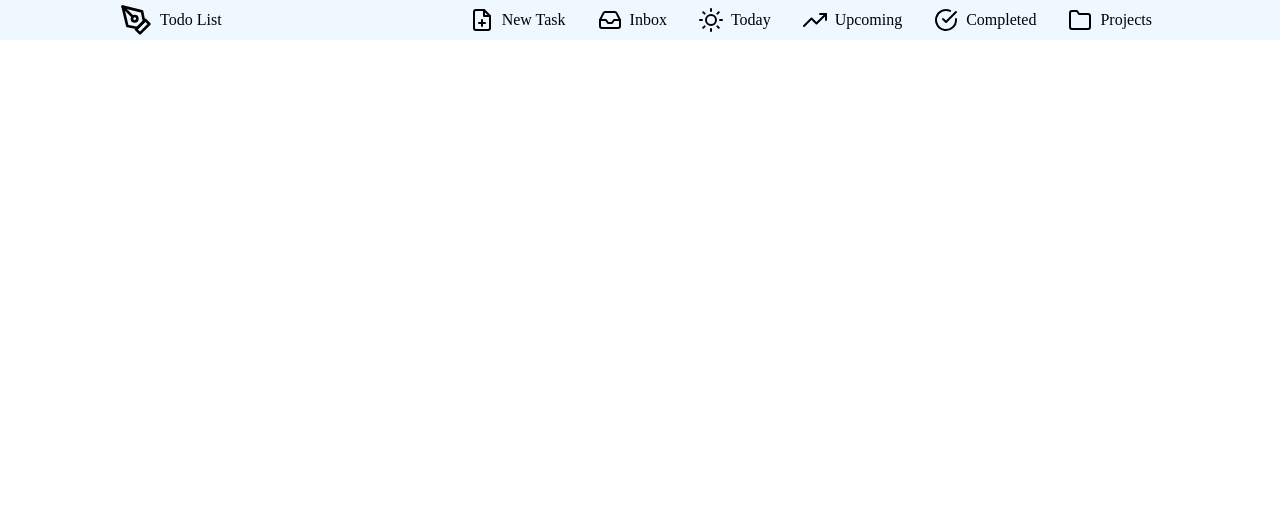
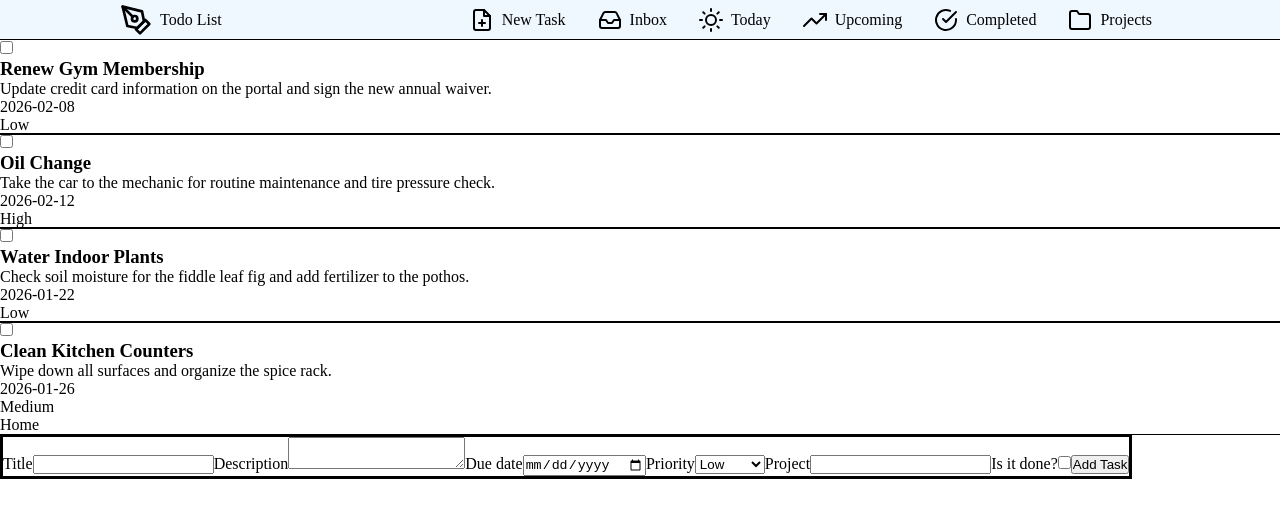
Before and after one commit to isi-code/odin-todo-list, a website built with webpack: page src/template.html in a window 1280 px wide. Both pictures are taken after a click on the item "New Task". Built offline with nearby package versions, Linux system fonts and the light colour scheme.

Commit message:
Add modal form and event menu

```diff
--- a/src/index.js
+++ b/src/index.js
@@ -39,8 +39,16 @@
     }
 
     newTask(){
-        this.refresh();
-        console.log("It works!");
+        const dialog = this.todoListRender.addTaskForm();
+        const form = dialog.querySelector("form");
+        console.log(form.elements);
+        form.addEventListener("submit", (e)=>{
+            e.preventDefault();
+
+            //const newTask = new Task();
+            //this.todoList.addTask(newTask);
+            dialog.remove();
+        });
     }
 
     today(){
--- a/src/style.css
+++ b/src/style.css
@@ -55,3 +55,8 @@
 .todo-list > div{
     outline: black solid 1px;
 }
+
+dialog{
+    display:block;
+    visibility: visible;
+}
--- a/src/todo-dom.js
+++ b/src/todo-dom.js
@@ -16,11 +16,6 @@
     };
 
     this.#task = {
-        status: {
-            mainTag: "input",
-            label: "Is it done?",
-            inputType: "checkbox",
-        },
     title: { mainTag: "h3", label: "Title", inputType: "text" },
     description: {
         mainTag: "p",
@@ -32,9 +27,14 @@
         mainTag: "div",
         label: "Priority",
         inputType: "select",
-            options: ["low", "medium", "high"],
+        options: ["Low", "Medium", "High"],
     },
     project: { mainTag: "div", label: "Project", inputType: "text" },
+    status: {
+        mainTag: "input",
+        label: "Is it done?",
+        inputType: "checkbox",
+    }
     };
 
     this.#mainSection = document.createElement("main");
@@ -125,12 +125,70 @@
     return li;
   }
 
+  createAddTaskForm() {
+    const dialog = document.createElement("dialog");
+    const form = document.createElement("form");
+
+    for (const [key, { label, inputType }] of Object.entries(this.#task)) {
+        //This method return label and input
+        form.append(...this.createInputs(key, label, inputType));
+    }
+    //console.log(Array.from(form));
+
+    const hiddenInput= document.createElement("input");
+    hiddenInput.type = "hidden";
+    hiddenInput.value = crypto.randomUUID();
+
+    const submitBtn = document.createElement("button");
+    submitBtn.type = "submit";
+    submitBtn.textContent = "Add Task";
+
+    form.append(hiddenInput, submitBtn);
+    dialog.append(form);
+
+    return dialog
+  }
+
+  createInputs(key, label, inputType){
+    const labelTag = document.createElement("label");
+    labelTag.textContent = label;
+    labelTag.setAttribute("for", key);
+
+    let inputTag;
+    switch (inputType) {
+    case "textarea":
+        inputTag = document.createElement(inputType);
+        break;
+
+    case "select":
+        inputTag = document.createElement(inputType);
+        const options = this.#task[key].options;
+        const optionTags = options.map(option => {
+            const optionTag = document.createElement("option");
+            optionTag.value = option;
+            optionTag.textContent = option;
+
+            return optionTag
+        });
+        inputTag.append(...optionTags);
+        break;
+
+    default:
+        inputTag = document.createElement("input");
+        inputTag.type = inputType;
+        break;
+    }
+    inputTag.id = key;
+    inputTag.name = key;
+
+    return [labelTag, inputTag]
+  }
+
   removeMainContent() {
     while (this.#mainSection.lastChild) {
       this.#mainSection.removeChild(this.#mainSection.lastChild);
     }
   }
-
 }
 
 export class TodoListRender {
@@ -162,5 +220,9 @@
 
     render(element){ this.container.append(element) }
 
-    addTaskForm(){ this.render(this.domBuilder.createAddTaskForm()) }
+    addTaskForm(){
+        const form = this.domBuilder.createAddTaskForm();
+        this.render(form);
+        return form
     }
+}
--- a/src/todo-list.json
+++ b/src/todo-list.json
@@ -12,7 +12,7 @@
         "id": 2,
         "title": "Renew Gym Membership",
         "description": "Update credit card information on the portal and sign the new annual waiver.",
-        "dueDate": "2026-01-08",
+        "dueDate": "2026-02-08",
         "priority": "Low",
         "status": false,
         "project":""
@@ -21,16 +21,16 @@
         "id":3,
         "title": "Oil Change",
         "description": "Take the car to the mechanic for routine maintenance and tire pressure check.",
-        "dueDate": "2026-01-12",
+        "dueDate": "2026-02-12",
         "priority": "High",
-        "status": true,
+        "status": false,
         "project":""
     },
     {
         "id": 4,
         "title": "Water Indoor Plants",
         "description": "Check soil moisture for the fiddle leaf fig and add fertilizer to the pothos.",
-        "dueDate": "2026-01-06",
+        "dueDate": "2026-01-22",
         "priority": "Low",
         "status": false,
         "project":""
@@ -39,7 +39,7 @@
         "id": 5,
         "title": "Clean Kitchen Counters",
         "description": "Wipe down all surfaces and organize the spice rack.",
-        "dueDate": "2026-01-06",
+        "dueDate": "2026-01-26",
         "priority": "Medium",
         "status": false,
         "project":"Home"
```
Lines whose indentation alone changed are shown as unchanged.
